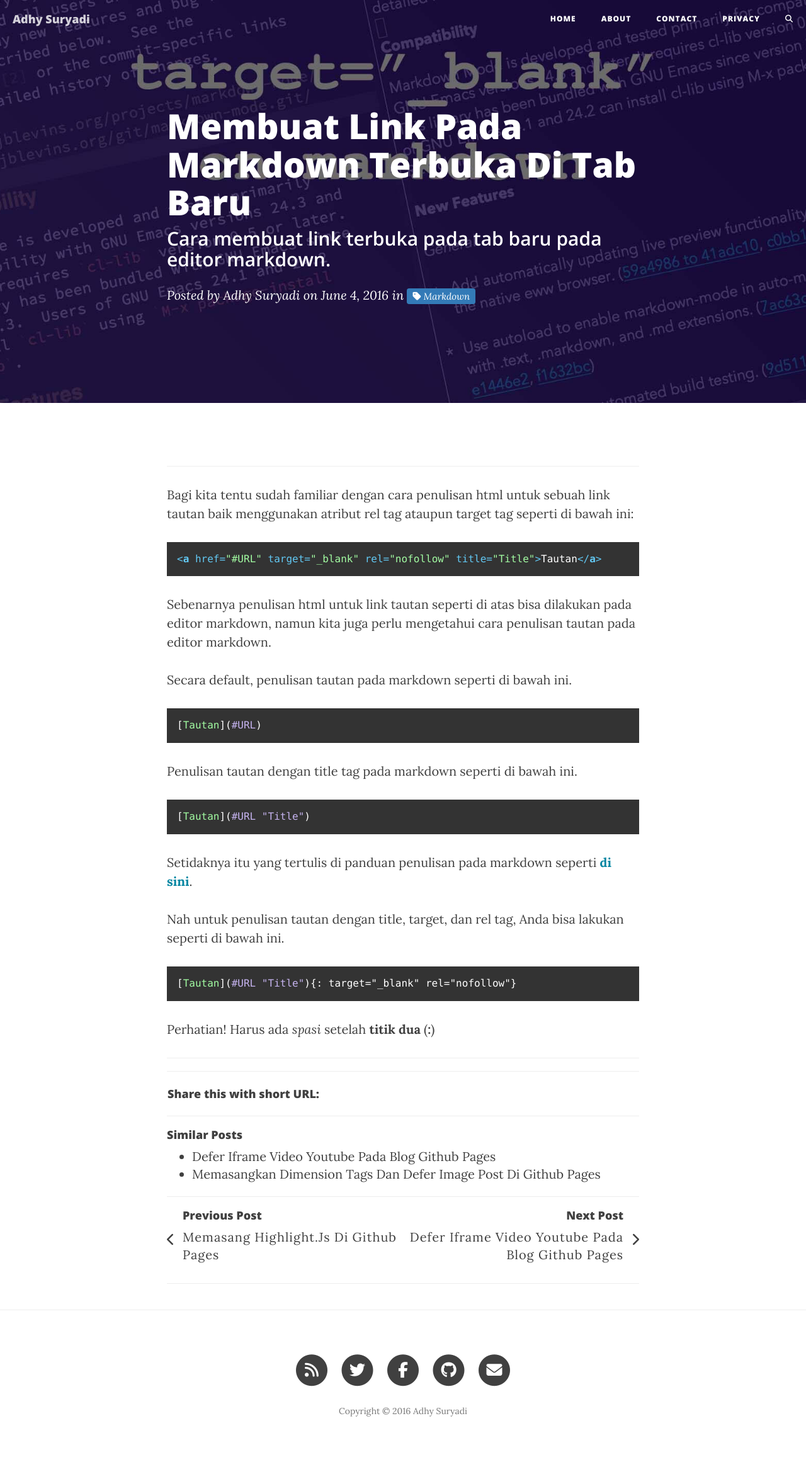
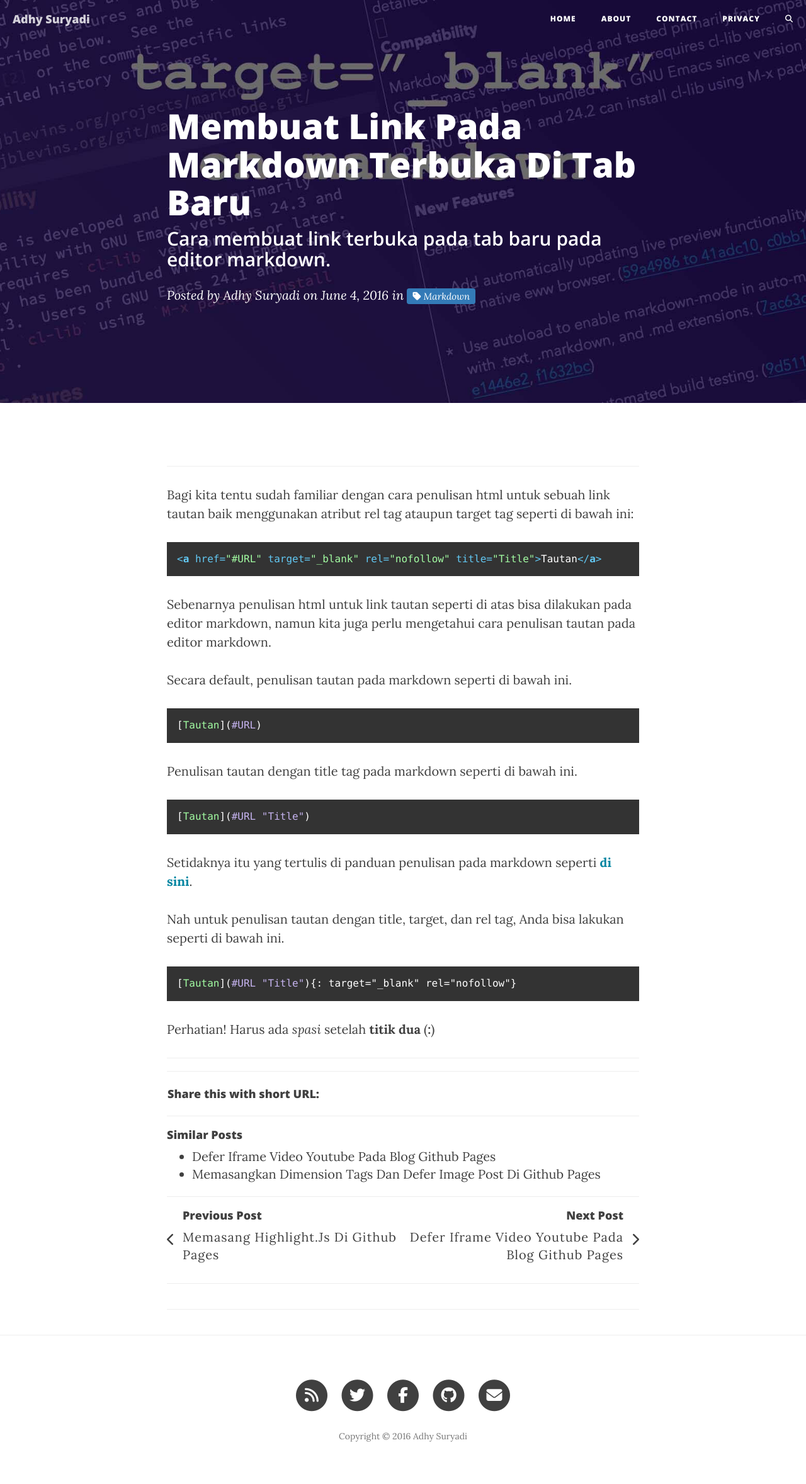
Before and after one commit to KompiAjaib/kompiajaib.github.io, a Jekyll site: the page built from _posts/2016-06-04-membuat-link-terbuka-di-tab-baru.markdown, in a window 1280 px wide. Shown: the whole page at 63% size. Built offline with Jekyll 4.4.1, drawn with Linux system fonts in a browser that asks for light colours; nearby versions of some CDN libraries; comment, search, counter and statistics services are not loaded; before the commit the page ends 2317 px from its top, so only the background shows below that.

Commit message:
Update post.html

```diff
--- a/_layouts/post.html
+++ b/_layouts/post.html
@@ -91,6 +91,8 @@ layout: default
     <div class="container">
         <div class="row">
             <div class="col-lg-8 col-lg-offset-2 col-md-10 col-md-offset-1">
+            	{% include adsense_top_comment.html %}
+            	<hr>
             	{% include disqus_comments.html %}
             </div>
         </div>
```
